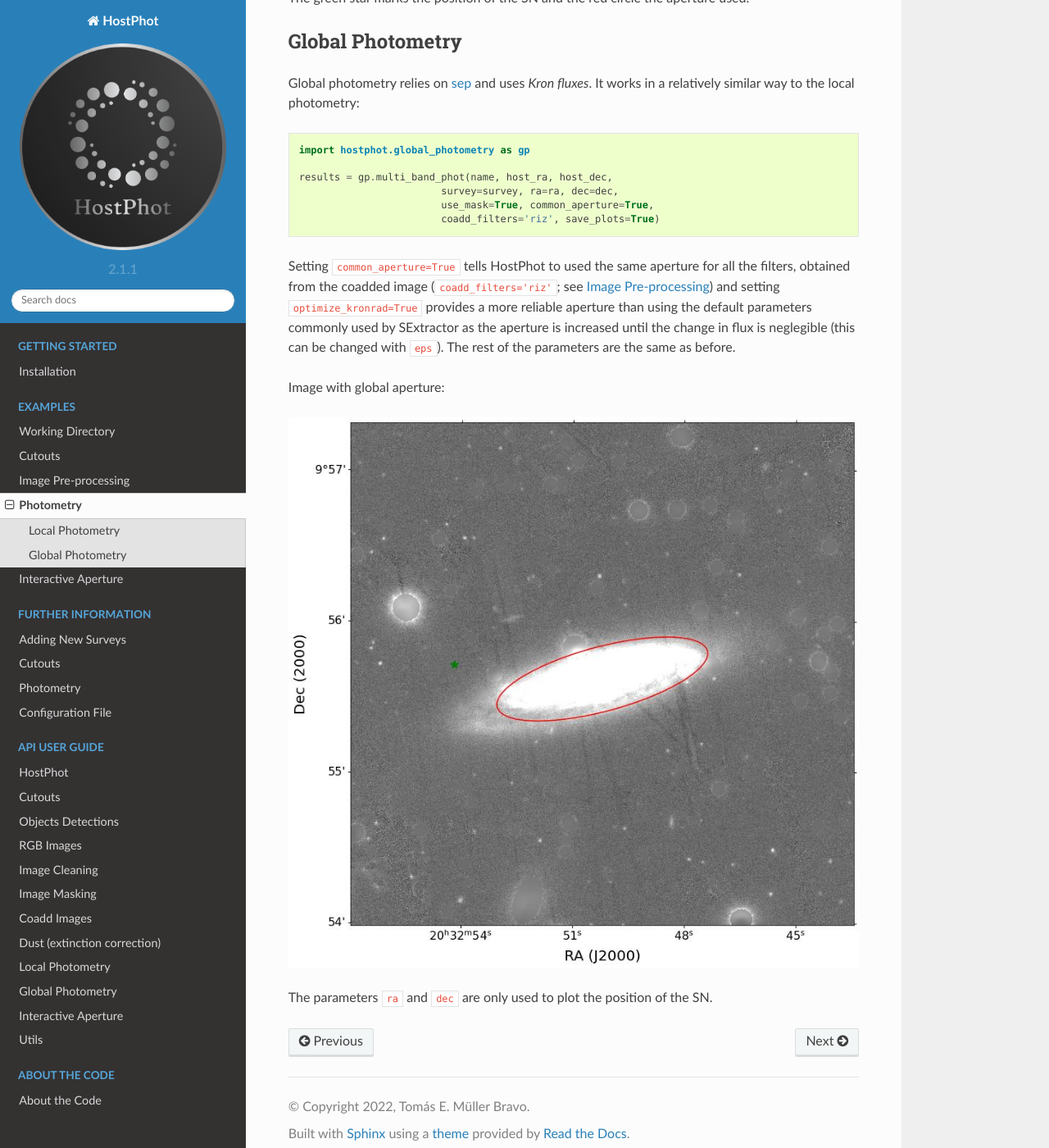
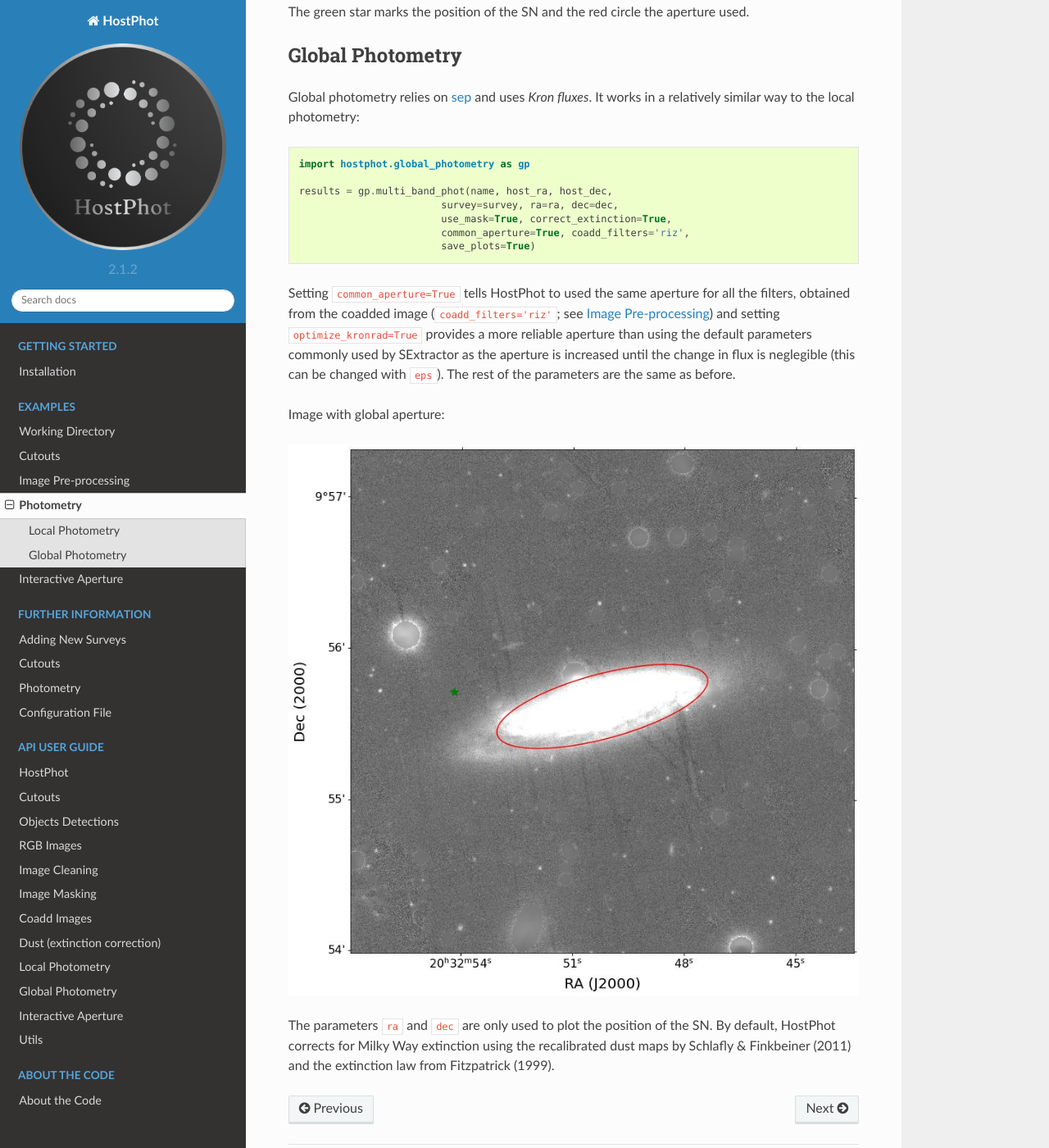
Before and after one commit to temuller/hostphot, a Sphinx documentation site: the page built from docs/examples/photometry_example.rst, in a window 1280 px wide and 1400 px high, scrolled down 1493 px. Shown: the whole window at 82% size. Built offline with Sphinx 7.4.7 and the Read the Docs theme 2.0.0, drawn with Linux system fonts in a browser that asks for light colours; some of the changed text lies outside the part shown.

Commit message:
make extinction correction optional

```diff
--- a/docs/examples/photometry_example.rst
+++ b/docs/examples/photometry_example.rst
@@ -21,7 +21,8 @@ Local photometry can be obtained for the downloaded images. For this, a circular
 
 	results = lp.multi_band_phot(name, ra, dec, z,
                              	survey=survey, ap_radii=ap_radii,
-                             	use_mask=True, save_plots=True)
+                             	use_mask=True, correct_extinction=True,
+                             	save_plots=True)
 
 
 ``results`` is a dictionary with the photometry (magnitudes) of the filters used. Note that the coordinates are at the position of the object (``SN2004eo``). The cosmology can be changed with :func:`lp.choose_cosmology()`. Setting ``use_mask=True`` tells HostPhot to used the masked images previously created (see :ref:`Image Pre-processing <preprocessing>`) and setting ``save_plots=True`` provides output plots with the images and the apertures used, which are saved under the object's directory.
@@ -43,8 +44,9 @@ Global photometry relies on `sep <https://github.com/kbarbary/sep/>`_ and uses `
 
 	results = gp.multi_band_phot(name, host_ra, host_dec,
                              	survey=survey, ra=ra, dec=dec,
-                             	use_mask=True, common_aperture=True,
-                             	coadd_filters='riz', save_plots=True)
+                             	use_mask=True, correct_extinction=True,
+                             	common_aperture=True, coadd_filters='riz',
+                             	save_plots=True)
 
 Setting ``common_aperture=True`` tells HostPhot to used the same aperture for all the filters, obtained from the coadded image (``coadd_filters='riz'``; see :ref:`Image Pre-processing <preprocessing>`) and setting ``optimize_kronrad=True`` provides a more reliable aperture than using the default parameters commonly used by SExtractor as the aperture is increased until the change in flux is neglegible (this can be changed with ``eps``). The rest of the parameters are the same as before.
 
@@ -52,4 +54,5 @@ Image with global aperture:
 
 .. image:: static/global.png
 
-The parameters ``ra`` and ``dec`` are only used to plot the position of the SN.
+The parameters ``ra`` and ``dec`` are only used to plot the position of the SN. By default, HostPhot corrects for Milky Way extinction using the recalibrated dust maps
+by Schlafly & Finkbeiner (2011) and the extinction law from Fitzpatrick (1999).
--- a/src/hostphot/_version.py
+++ b/src/hostphot/_version.py
@@ -1,3 +1,3 @@
 # -*- coding: utf-8 -*-
 
-__version__ = "2.1.1"
+__version__ = "2.1.2"
```
Also changed, not shown: README.md (+8 -3 lines), 2 other files.
